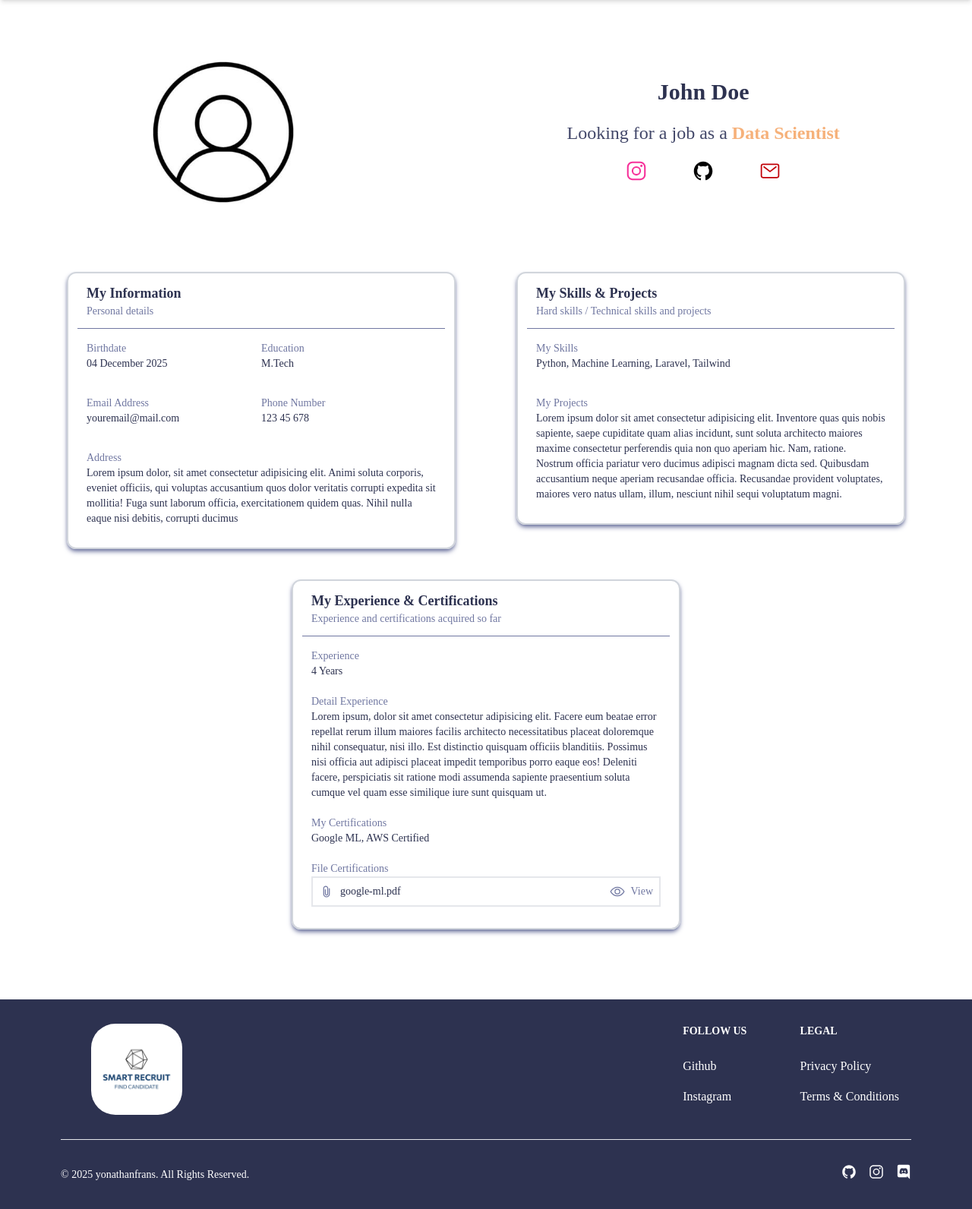
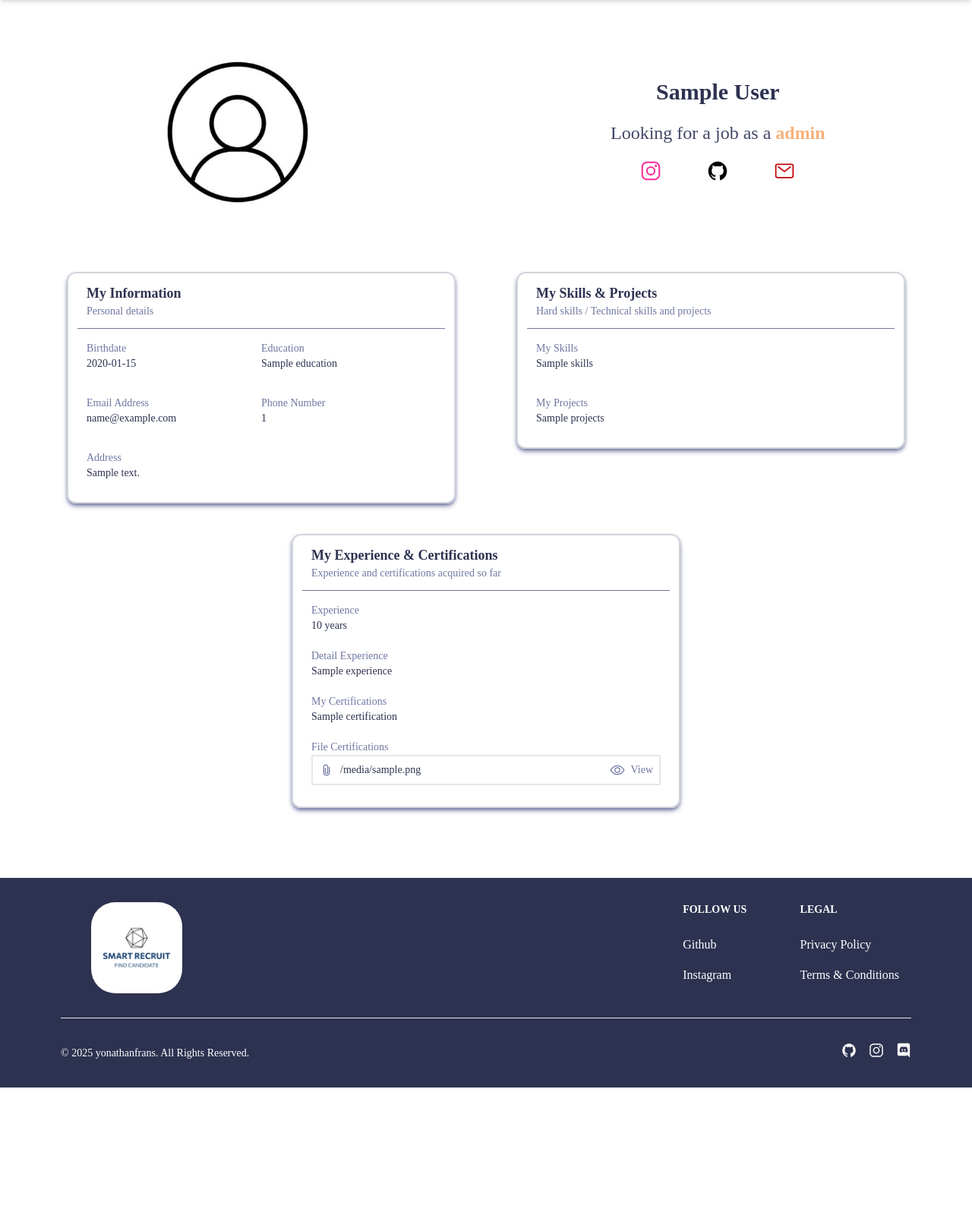
Before and after one commit to yonathanfrans/Smart-Recruit, a Flask app: template templates/detail-candidate.html in a window 1280 px wide. Shown: the part 78-1670 px from the top of the page at 76% size. After the commit the page ends 1510 px from the top, so only its background shows below. Run offline with Flask 3, Linux system fonts and the light colour scheme; the template is opened without the code that fills it: most values are stand-ins (such as "Sample title", 1, 10 or a date in 2020); parts of the project's set-up code (start-up, migrations or seed data) failed here and were passed over; some libraries are stand-ins or nearby versions.

Commit message:
- Membuat card candidate dinamis (fittur filter checkbox, dan fitur search) - Menampilkan data candidate di halaman detail kandidat

```diff
--- a/app.py
+++ b/app.py
@@ -3,11 +3,14 @@ from werkzeug.security import generate_password_hash, check_password_hash
 from werkzeug.utils import secure_filename
 from flask_login import login_user, logout_user, login_required, current_user
 from functools import wraps
-import os
-
 from extensions import db, login_manager
 from models import User, CandidateProfile, JobClassification
 from datetime import datetime
+
+import joblib
+import os
+import numpy as np
+
 
 app = Flask(__name__)
 app.config['SECRET_KEY'] = 'secret-key-anda'
@@ -23,7 +26,7 @@ login_manager.login_view = None
 
 @login_manager.user_loader
 def load_user(user_id):
-    return User.query.get(int(user_id))
+    return db.session.get(User, int(user_id))
 
 # Role Based Access
 def role_required(role):
@@ -38,6 +41,41 @@ def role_required(role):
         return wrapped
     return decorator
 
+# Load model ML
+BASE_DIR = os.path.dirname(os.path.abspath(__file__))
+
+MODEL_PATH = os.path.join(BASE_DIR, 'model')
+
+model = joblib.load(os.path.join(MODEL_PATH, 'model.pkl'))
+skills_vectorizer = joblib.load(os.path.join(MODEL_PATH, 'skills_vectorizer.pkl'))
+certs_vectorizer = joblib.load(os.path.join(MODEL_PATH, 'certs_vectorizer.pkl'))
+education_map = joblib.load(os.path.join(MODEL_PATH, 'education_map.pkl'))
+
+def predict_job_role(jc):
+    skills_text = jc.skills or ""
+    certs_text = jc.certification or ""
+
+    skills_vec = skills_vectorizer.transform([skills_text])
+    certs_vec = certs_vectorizer.transform([certs_text])
+    education_value = education_map.get(jc.education, 0)
+    experience_years = jc.experience_years or 0
+    projects_count = jc.projects_count or 0
+
+    numeric_features = np.array([
+        education_value,
+        experience_years,
+        projects_count
+    ]).reshape(1, -1)
+
+    X = np.hstack([
+        skills_vec.toarray(),
+        certs_vec.toarray(),
+        numeric_features
+    ])
+
+    prediction = model.predict(X)
+
+    return prediction[0]
 
 # Routes
 @app.route('/')
@@ -54,7 +92,78 @@ def assistant():
 @login_required
 @role_required('recruiter')
 def candidate():
-    return render_template("candidate.html", active_page="category")
+    category = request.args.get("category")
+    search = request.args.get("search")
+    roles = request.args.getlist("role")
+
+    CATEGORY_MAP = {
+    'data-science': 'Data Scientist',
+    'ai': 'AI Engineer',
+    'cybersecurity': 'Cybersecurity Engineer'
+    }
+
+
+    query = (
+        db.session.query(User)
+        .join(CandidateProfile)
+        .join(JobClassification)
+        .filter(User.role == 'candidate', CandidateProfile.status == 'Unemployed')
+    )
+
+    # sinkronisasi category → checkbox
+    if category:
+        mapped_role = CATEGORY_MAP.get(category.lower())
+        if mapped_role and mapped_role not in roles:
+            roles.append(mapped_role)
+
+    roles = [r for r in roles if r in CATEGORY_MAP.values()]
+
+    # Search nama kandidat
+    if search:
+        query = query.filter(
+            db.or_(
+                CandidateProfile.first_name.ilike(f"%{search}%"),
+                CandidateProfile.last_name.ilike(f"%{search}%")
+            )
+        )
+
+    # Filter checkbox job role
+    if roles:
+        query = query.filter(
+            JobClassification.job_role.in_(roles)
+        )
+
+    candidates = query.all()
+
+    return render_template(
+        "candidate.html",
+        candidates=candidates,
+        selected_roles=roles,
+        search=search,
+        active_page='category'
+    )
+
+@app.route("/candidate/<string:username>")
+@login_required
+@role_required('recruiter')
+def candidate_detail(username):
+    candidate = (
+        db.session.query(User)
+        .join(CandidateProfile)
+        .join(JobClassification)
+        .filter(
+            User.username == username,
+            User.role == 'candidate'
+        )
+        .first_or_404()
+    )
+
+    return render_template(
+        "detail-candidate.html",
+        candidate=candidate,
+        active_page="category"
+    )
+
 
 @app.route("/profile", methods=["GET"])
 @login_required
@@ -168,16 +277,13 @@ def save_job_role():
         )
         db.session.add(jc)
 
+    job_role = predict_job_role(jc)
+    jc.job_role = job_role
+
     db.session.commit()
     flash('Job role data saved successfully', 'success')
     return redirect(url_for('profile'))
 
-
-@app.route("/detail-candidate")
-@login_required
-@role_required('recruiter')
-def detailCandidate():
-    return render_template("detail-candidate.html", active_page="category")
 
 # Login & Register
 @app.route('/register', methods=['GET', 'POST'])
--- a/templates/detail-candidate.html
+++ b/templates/detail-candidate.html
@@ -8,31 +8,43 @@
   >
     <!-- Profile Candidate -->
     <img
-      class="size-60 rounded-full"
-      src="{{ url_for('static', filename='img/user-profile.jpg') }}"
+      class="size-60 rounded-full object-cover"
+      src="{% if candidate.profile.image %}
+              {{ url_for('static', filename='uploads/profile/' ~ candidate.profile.image) }}
+              {% else %}
+              {{ url_for('static', filename='img/user-profile.jpg') }}
+             {% endif %}"
       alt="Rounded profile"
     />
     <div class="flex flex-col items-center gap-y-5">
       <!-- Name Candidate -->
-      <h2 class="font-bold text-3xl text-main-color">John Doe</h2>
+      <h2 class="font-bold text-3xl text-main-color">
+        {{ candidate.profile.first_name }} {{ candidate.profile.last_name }}
+      </h2>
       <span class="font-medium text-2xl text-second-color"
         >Looking for a job as a
         <span class="font-semibold text-fourth-color"
-          >Data Scientist</span
+          >{{ candidate.job_classification.job_role }}</span
         ></span
       >
       <!-- Social Media -->
       <div class="flex flex-row gap-x-15">
-        <a href="#">
+        <a
+          href="https://www.instagram.com/{{ candidate.profile.instagram }}"
+          target="_blank"
+        >
           <ion-icon
             name="logo-instagram"
             class="size-7 text-pink-500"
           ></ion-icon>
         </a>
-        <a href="#">
+        <a
+          href="https://github.com/{{ candidate.profile.github }}"
+          target="_blank"
+        >
           <ion-icon name="logo-github" class="size-7"></ion-icon>
         </a>
-        <a href="#">
+        <a href="mailto:{{ candidate.profile.email }}">
           <ion-icon name="mail-outline" class="size-7 text-red-700"></ion-icon>
         </a>
       </div>
@@ -56,33 +68,29 @@
         <!-- Birthdate -->
         <div class="flex flex-wrap flex-col text-sm">
           <h3 class="text-third-color">Birthdate</h3>
-          <h4 class="text-main-color">04 December 2025</h4>
+          <h4 class="text-main-color">{{ candidate.profile.birthdate }}</h4>
         </div>
         <!-- Education -->
         <div class="flex flex-wrap flex-col text-sm">
           <h3 class="text-third-color">Education</h3>
-          <h4 class="text-main-color">M.Tech</h4>
+          <h4 class="text-main-color">
+            {{ candidate.job_classification.education }}
+          </h4>
         </div>
         <!-- Email -->
         <div class="flex flex-wrap flex-col text-sm">
           <h3 class="text-third-color">Email Address</h3>
-          <h4 class="text-main-color">youremail@mail.com</h4>
+          <h4 class="text-main-color">{{ candidate.profile.email }}</h4>
         </div>
         <!-- Phone Number -->
         <div class="flex flex-wrap flex-col text-sm">
           <h3 class="text-third-color">Phone Number</h3>
-          <h4 class="text-main-color">123 45 678</h4>
+          <h4 class="text-main-color">{{ candidate.profile.phone_number }}</h4>
         </div>
         <!-- address -->
         <div class="flex flex-wrap flex-col text-sm col-span-2">
           <h3 class="text-third-color">Address</h3>
-          <p class="text-main-color">
-            Lorem ipsum dolor, sit amet consectetur adipisicing elit. Animi
-            soluta corporis, eveniet officiis, qui voluptas accusantium quos
-            dolor veritatis corrupti expedita sit mollitia! Fuga sunt laborum
-            officia, exercitationem quidem quas. Nihil nulla eaque nisi debitis,
-            corrupti ducimus
-          </p>
+          <p class="text-main-color">{{ candidate.profile.address }}</p>
         </div>
       </div>
     </div>
@@ -107,20 +115,14 @@
         <div class="flex flex-wrap flex-col text-sm">
           <h3 class="text-third-color">My Skills</h3>
           <p class="text-main-color">
-            Python, Machine Learning, Laravel, Tailwind
+            {{ candidate.job_classification.skills }}
           </p>
         </div>
         <!-- Projects -->
         <div class="flex flex-wrap flex-col text-sm">
           <h3 class="text-third-color">My Projects</h3>
           <p class="text-main-color">
-            Lorem ipsum dolor sit amet consectetur adipisicing elit. Inventore
-            quas quis nobis sapiente, saepe cupiditate quam alias incidunt, sunt
-            soluta architecto maiores maxime consectetur perferendis quia non
-            quo aperiam hic. Nam, ratione. Nostrum officia pariatur vero ducimus
-            adipisci magnam dicta sed. Quibusdam accusantium neque aperiam
-            recusandae officia. Recusandae provident voluptates, maiores vero
-            natus ullam, illum, nesciunt nihil sequi voluptatum magni.
+            {{ candidate.job_classification.projects }}
           </p>
         </div>
       </div>
@@ -145,44 +147,53 @@
         <!-- Experience Years -->
         <div class="flex flex-wrap flex-col text-sm">
           <h3 class="text-third-color">Experience</h3>
-          <span class="text-main-color"> 4 Years </span>
+          <span class="text-main-color"
+            >{{ candidate.job_classification.experience_years }} years</span
+          >
         </div>
         <!-- Detail Experience-->
         <div class="flex flex-wrap flex-col text-sm">
           <h3 class="text-third-color">Detail Experience</h3>
           <p class="text-main-color">
-            Lorem ipsum, dolor sit amet consectetur adipisicing elit. Facere eum
-            beatae error repellat rerum illum maiores facilis architecto
-            necessitatibus placeat doloremque nihil consequatur, nisi illo. Est
-            distinctio quisquam officiis blanditiis. Possimus nisi officia aut
-            adipisci placeat impedit temporibus porro eaque eos! Deleniti
-            facere, perspiciatis sit ratione modi assumenda sapiente praesentium
-            soluta cumque vel quam esse similique iure sunt quisquam ut.
+            {{ candidate.job_classification.experience }}
           </p>
         </div>
         <!-- Certifcations -->
         <div class="flex flex-wrap flex-col text-sm">
           <h3 class="text-third-color">My Certifications</h3>
-          <p class="text-main-color">Google ML, AWS Certified</p>
+          <p class="text-main-color">
+            {{ candidate.job_classification.certification }}
+          </p>
         </div>
         <!-- File Certifcations -->
         <div class="flex flex-wrap flex-col text-sm">
           <h3 class="text-third-color">File Certifications</h3>
+          {% if candidate.job_classification.certification_files %} {% for file
+          in candidate.job_classification.certification_files.split(',') %}
           <div class="flex justify-between border-2 border-gray-200 p-2">
             <div class="flex items-center gap-x-2">
               <ion-icon
                 name="attach-outline"
                 class="size-5 text-third-color"
               ></ion-icon>
-              <p class="text-main-color">google-ml.pdf</p>
+              <p class="text-main-color">{{ file }}</p>
             </div>
             <div
               class="flex items-center gap-x-2 cursor-pointer text-third-color hover:text-main-color hover:underline"
             >
               <ion-icon name="eye-outline" class="size-5"></ion-icon>
-              <span>View</span>
+              <a
+                href="{{ url_for('static', filename='uploads/certifications/' ~ file) }}"
+                target="_blank"
+                >View</a
+              >
             </div>
           </div>
+          {% endfor %} {% else %}
+          <p class="text-sm text-third-color">
+            No certification files uploaded.
+          </p>
+          {% endif %}
         </div>
       </div>
     </div>
```
Also changed, not shown: templates/candidate.html (+49 -72 lines), templates/index.html (+12 -60 lines).
